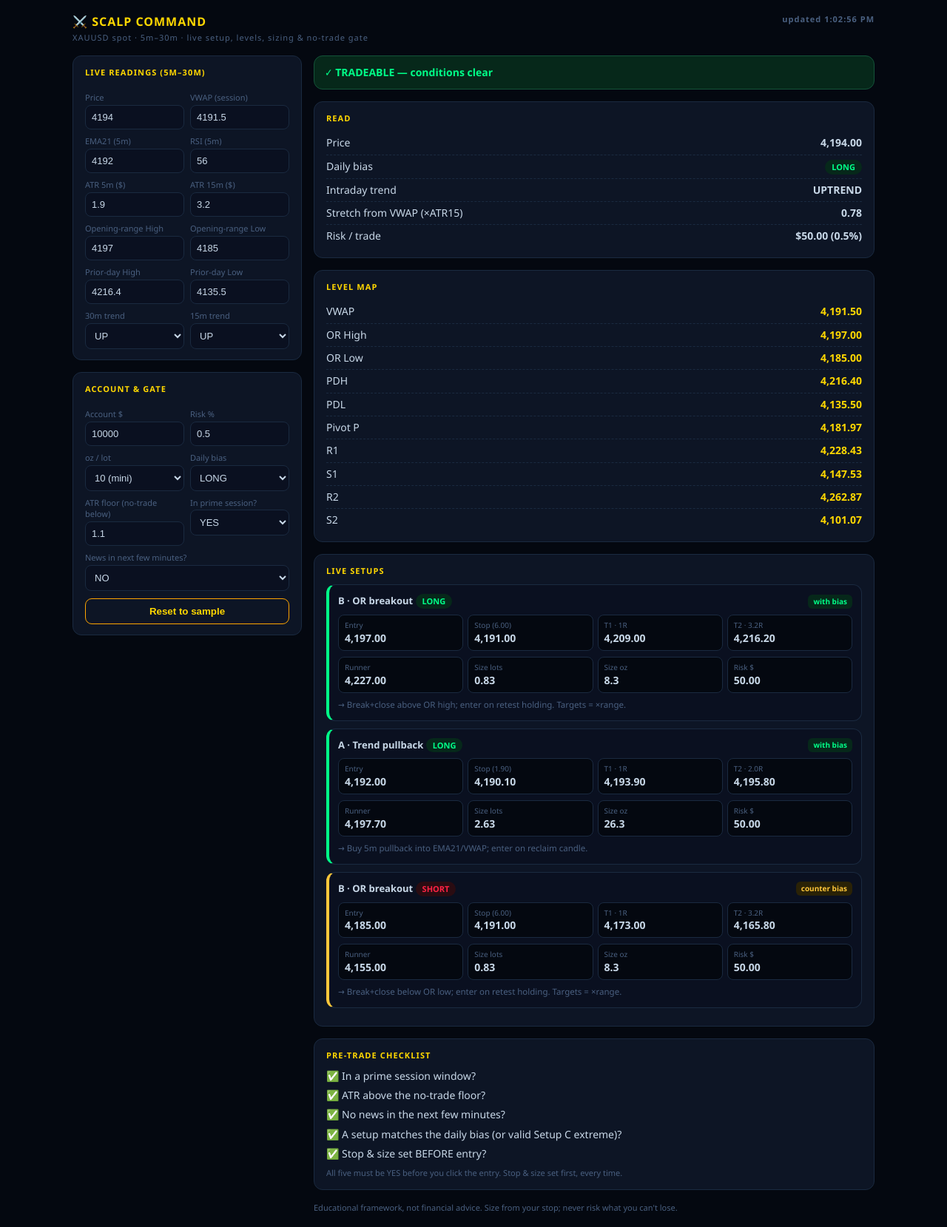
After one commit to adham3798/gold-command-center, a Flask app: page /static/scalp.html in a window 1280 px wide. The commit adds this page. Shown: the whole page at 74% size. Run offline with Flask 3, Linux system fonts and the light colour scheme.

Commit message:
Add Scalp tab: 5m-30m intraday scalping dashboard

```diff
--- /dev/null
+++ b/static/scalp.html
@@ -0,0 +1,190 @@
+<!DOCTYPE html>
+<html lang="en">
+<head>
+<meta charset="UTF-8">
+<meta name="viewport" content="width=device-width, initial-scale=1.0">
+<title>Scalp</title>
+<style>
+  :root{
+    --gold:#FFD700; --gold2:#FFA500; --green:#00FF88; --red:#FF2244;
+    --blue:#00E5FF; --bg:#040810; --bg2:#0A1020; --panel:#0D1525;
+    --border:#1A2A40; --text:#C8D8E8; --dim:#4A6080;
+    --grnbg:#06281a; --redbg:#2a0c12; --ambbg:#2a2206; --amb:#FFC73A;
+  }
+  *{box-sizing:border-box;margin:0;padding:0}
+  html,body{background:var(--bg);color:var(--text);font-family:'Segoe UI',Tahoma,sans-serif;font-size:14px;line-height:1.45}
+  .wrap{max-width:1120px;margin:0 auto;padding:18px}
+  h1{font-size:16px;letter-spacing:1px;color:var(--gold);margin-bottom:2px}
+  .sub{color:var(--dim);font-size:11px;letter-spacing:1px;margin-bottom:16px}
+  .grid{display:grid;grid-template-columns:310px 1fr;gap:16px}
+  @media(max-width:820px){.grid{grid-template-columns:1fr}}
+  .card{background:var(--panel);border:1px solid var(--border);border-radius:12px;padding:14px 16px;margin-bottom:16px}
+  .card h2{font-size:11px;text-transform:uppercase;letter-spacing:.1em;color:var(--gold);margin-bottom:10px}
+  label{display:block;font-size:11px;color:var(--dim);margin:8px 0 2px}
+  input,select{width:100%;padding:8px;border:1px solid var(--border);border-radius:8px;font-size:13px;background:var(--bg2);color:var(--text)}
+  input:focus,select:focus{outline:none;border-color:var(--gold2)}
+  .row2{display:grid;grid-template-columns:1fr 1fr;gap:8px}
+  .gate{display:flex;align-items:center;gap:10px;padding:12px 14px;border-radius:12px;font-weight:800;margin-bottom:16px;font-size:14px}
+  .gate.go{background:var(--grnbg);color:var(--green);border:1px solid #14543a}
+  .gate.no{background:var(--redbg);color:var(--red);border:1px solid #5a2028}
+  .pill{display:inline-block;padding:2px 9px;border-radius:999px;font-size:11px;font-weight:800}
+  .pill.long{background:var(--grnbg);color:var(--green)} .pill.short{background:var(--redbg);color:var(--red)} .pill.neu{background:#16223a;color:var(--dim)}
+  .kv{display:flex;justify-content:space-between;padding:5px 0;border-bottom:1px dashed var(--border);font-variant-numeric:tabular-nums}
+  .kv:last-child{border:0} .lvl b{color:var(--gold)}
+  .setup{border:1px solid var(--border);border-radius:12px;padding:12px;margin-bottom:10px;background:var(--bg2)}
+  .setup.aligned{border-left:4px solid var(--green)} .setup.counter{border-left:4px solid var(--amb)}
+  .setup .t{display:flex;justify-content:space-between;align-items:center;gap:8px;margin-bottom:6px}
+  .setup .nm{font-weight:800;font-size:13px}
+  .nums{display:grid;grid-template-columns:repeat(4,1fr);gap:6px;margin:8px 0;font-variant-numeric:tabular-nums}
+  .nums div{background:var(--bg);border:1px solid var(--border);border-radius:8px;padding:6px 8px}
+  .nums span{display:block;font-size:10px;color:var(--dim)} .nums b{font-size:14px}
+  .tag{font-size:10px;font-weight:800;padding:2px 7px;border-radius:6px}
+  .tag.ok{background:var(--grnbg);color:var(--green)} .tag.warn{background:var(--ambbg);color:var(--amb)}
+  .note{color:var(--dim);font-size:11.5px;margin-top:4px}
+  .check{list-style:none} .check li{margin:6px 0}
+  .foot{color:var(--dim);font-size:11px;margin-top:8px}
+  .muted{color:var(--dim)}
+  .btn{margin-top:10px;width:100%;padding:9px;border:1px solid var(--gold2);background:transparent;color:var(--gold);border-radius:9px;font-weight:800;cursor:pointer}
+  .btn:hover{background:var(--gold2);color:var(--bg)}
+  .stamp{float:right;color:var(--dim);font-size:11px}
+</style>
+</head>
+<body>
+<div class="wrap">
+  <h1>⚔️ SCALP COMMAND <span class="stamp" id="stamp"></span></h1>
+  <div class="sub">XAUUSD spot · 5m–30m · live setup, levels, sizing &amp; no-trade gate</div>
+  <div class="grid">
+    <div>
+      <div class="card">
+        <h2>Live readings (5m–30m)</h2>
+        <div class="row2"><div><label>Price</label><input id="px" type="number" step="0.01"></div>
+          <div><label>VWAP (session)</label><input id="vw" type="number" step="0.01"></div></div>
+        <div class="row2"><div><label>EMA21 (5m)</label><input id="e21" type="number" step="0.01"></div>
+          <div><label>RSI (5m)</label><input id="rsi" type="number" step="0.1"></div></div>
+        <div class="row2"><div><label>ATR 5m ($)</label><input id="a5" type="number" step="0.01"></div>
+          <div><label>ATR 15m ($)</label><input id="a15" type="number" step="0.01"></div></div>
+        <div class="row2"><div><label>Opening-range High</label><input id="orh" type="number" step="0.01"></div>
+          <div><label>Opening-range Low</label><input id="orl" type="number" step="0.01"></div></div>
+        <div class="row2"><div><label>Prior-day High</label><input id="pdh" type="number" step="0.01"></div>
+          <div><label>Prior-day Low</label><input id="pdl" type="number" step="0.01"></div></div>
+        <div class="row2"><div><label>30m trend</label>
+          <select id="t30"><option>UP</option><option>DOWN</option><option>RANGE</option></select></div>
+          <div><label>15m trend</label>
+          <select id="t15"><option>UP</option><option>DOWN</option><option>RANGE</option></select></div></div>
+      </div>
+      <div class="card">
+        <h2>Account &amp; gate</h2>
+        <div class="row2"><div><label>Account $</label><input id="acc" type="number" step="100"></div>
+          <div><label>Risk %</label><input id="risk" type="number" step="0.1"></div></div>
+        <div class="row2"><div><label>oz / lot</label>
+          <select id="oz"><option value="100">100 (std)</option><option value="10">10 (mini)</option><option value="1">1 (micro)</option></select></div>
+          <div><label>Daily bias</label>
+          <select id="bias"><option>LONG</option><option>SHORT</option><option>NEUTRAL</option></select></div></div>
+        <div class="row2"><div><label>ATR floor (no-trade below)</label><input id="floor" type="number" step="0.01"></div>
+          <div><label>In prime session?</label><select id="sess"><option>YES</option><option>NO</option></select></div></div>
+        <label>News in next few minutes?</label>
+        <select id="news"><option>NO</option><option>YES</option></select>
+        <button class="btn" id="reset">Reset to sample</button>
+      </div>
+    </div>
+    <div>
+      <div id="gate" class="gate go">—</div>
+      <div class="card"><h2>Read</h2>
+        <div class="kv"><span>Price</span><b id="oPx">—</b></div>
+        <div class="kv"><span>Daily bias</span><b id="oBias">—</b></div>
+        <div class="kv"><span>Intraday trend</span><b id="oTrend">—</b></div>
+        <div class="kv"><span>Stretch from VWAP (×ATR15)</span><b id="oStretch">—</b></div>
+        <div class="kv"><span>Risk / trade</span><b id="oRisk">—</b></div>
+      </div>
+      <div class="card"><h2>Level map</h2><div id="levels"></div></div>
+      <div class="card"><h2>Live setups</h2><div id="setups"></div></div>
+      <div class="card"><h2>Pre-trade checklist</h2><ul class="check" id="check"></ul>
+        <div class="foot">All five must be YES before you click the entry. Stop &amp; size set first, every time.</div></div>
+      <div class="foot">Educational framework, not financial advice. Size from your stop; never risk what you can't lose.</div>
+    </div>
+  </div>
+</div>
+<script>
+const SAMPLE={px:4194,vw:4191.5,e21:4192,rsi:56,a5:1.9,a15:3.2,orh:4197,orl:4185,
+  pdh:4216.4,pdl:4135.5,t30:"UP",t15:"UP",acc:10000,risk:0.5,oz:"10",bias:"LONG",
+  floor:1.1,sess:"YES",news:"NO"};
+const ids=Object.keys(SAMPLE);
+const $=id=>document.getElementById(id);
+function load(){let s={};try{s=JSON.parse(localStorage.getItem("scalp")||"{}")}catch(e){}
+  ids.forEach(k=>{const v=(s&&k in s)?s[k]:SAMPLE[k];const el=$(k);if(el)el.value=v});}
+function save(){const o={};ids.forEach(k=>o[k]=$(k).value);localStorage.setItem("scalp",JSON.stringify(o));}
+function num(id){return parseFloat($(id).value)||0;}
+function fmt(x){return (Math.round(x*100)/100).toLocaleString(undefined,{minimumFractionDigits:2,maximumFractionDigits:2});}
+function trendLabel(t30,t15,px,vw){
+  const up=t30==="UP"&&t15==="UP"&&px>vw, dn=t30==="DOWN"&&t15==="DOWN"&&px<vw;
+  if(up)return"UPTREND"; if(dn)return"DOWNTREND";
+  if(t30==="UP"||t15==="UP")return"WEAK UP";
+  if(t30==="DOWN"||t15==="DOWN")return"WEAK DOWN"; return"RANGE";}
+function sizeLots(acc,risk,stopDist,oz){const rd=acc*risk/100;const perLot=stopDist*oz;
+  return perLot>0?{lots:rd/perLot,oz:(rd/perLot)*oz,rd}:{lots:0,oz:0,rd};}
+function aligned(bias,dir){if(bias==="LONG")return dir==="LONG";if(bias==="SHORT")return dir==="SHORT";return true;}
+function mk(name,dir,entry,stop,note){const sd=Math.abs(entry-stop);
+  const t1=entry+(dir==="LONG"?1:-1)*1*sd,t2=entry+(dir==="LONG"?1:-1)*2*sd,run=entry+(dir==="LONG"?1:-1)*3*sd;
+  return {name,dir,entry,stop,sd,t1,t2,run,note};}
+function build(){
+  const px=num("px"),vw=num("vw"),e21=num("e21"),rsi=num("rsi"),a5=num("a5"),a15=num("a15"),
+    orh=num("orh"),orl=num("orl"),pdh=num("pdh"),pdl=num("pdl"),
+    acc=num("acc"),risk=num("risk"),oz=parseFloat($("oz").value),bias=$("bias").value,floor=num("floor");
+  const trend=trendLabel($("t30").value,$("t15").value,px,vw);
+  const stretch=a15>0?(px-vw)/a15:0;
+  const reasons=[];
+  if($("sess").value!=="YES")reasons.push("not in a prime session");
+  if($("news").value!=="NO")reasons.push("news imminent");
+  if(a5<floor)reasons.push("ATR below floor (dead market)");
+  const go=reasons.length===0;
+  const g=$("gate");g.className="gate "+(go?"go":"no");
+  g.textContent=go?"✓ TRADEABLE — conditions clear":"✕ NO-TRADE — "+reasons.join(", ");
+  $("oPx").textContent=fmt(px);
+  const bp={LONG:"long",SHORT:"short",NEUTRAL:"neu"}[bias];
+  $("oBias").innerHTML='<span class="pill '+bp+'">'+bias+'</span>';
+  $("oTrend").textContent=trend;
+  $("oStretch").textContent=stretch.toFixed(2)+(Math.abs(stretch)>=2?"  (extreme)":"");
+  $("oRisk").textContent="$"+fmt(acc*risk/100)+"  ("+risk+"%)";
+  const P=(pdh+pdl+px)/3; const lv=[["VWAP",vw],["OR High",orh],["OR Low",orl],
+    ["PDH",pdh],["PDL",pdl],["Pivot P",P],["R1",2*P-pdl],["S1",2*P-pdh],
+    ["R2",P+(pdh-pdl)],["S2",P-(pdh-pdl)]];
+  $("levels").innerHTML=lv.map(([k,v])=>'<div class="kv lvl"><span>'+k+'</span><b>'+fmt(v)+'</b></div>').join("");
+  const out=[];
+  if(trend==="UPTREND"||trend==="WEAK UP"){const entry=Math.max(e21,vw);
+    out.push(mk("A · Trend pullback","LONG",entry,entry-Math.max(a5,1*a5),"Buy 5m pullback into EMA21/VWAP; enter on reclaim candle."));}
+  if(trend==="DOWNTREND"||trend==="WEAK DOWN"){const entry=Math.min(e21,vw);
+    out.push(mk("A · Trend pullback","SHORT",entry,entry+Math.max(a5,1*a5),"Sell 5m pullback into EMA21/VWAP; enter on rejection candle."));}
+  if(orh>orl){const rng=orh-orl;
+    out.push({name:"B · OR breakout",dir:"LONG",entry:orh,stop:orh-Math.max(0.5*rng,a5),t1:orh+rng,t2:orh+1.6*rng,run:orh+2.5*rng,sd:Math.max(0.5*rng,a5),note:"Break+close above OR high; enter on retest holding. Targets = ×range."});
+    out.push({name:"B · OR breakout",dir:"SHORT",entry:orl,stop:orl+Math.max(0.5*rng,a5),t1:orl-rng,t2:orl-1.6*rng,run:orl-2.5*rng,sd:Math.max(0.5*rng,a5),note:"Break+close below OR low; enter on retest holding. Targets = ×range."});}
+  if(Math.abs(stretch)>=2 && (trend==="RANGE"||trend==="WEAK UP"||trend==="WEAK DOWN")){
+    if(stretch>=2&&rsi>=70)out.push({name:"C · VWAP reversion (HALF size)",dir:"SHORT",entry:px,stop:px+a5,t1:px-(px-vw)*0.5,t2:vw,run:vw-0.5*a5,sd:a5,note:"Stretched & RSI≥70 with rejection wick. Target VWAP."});
+    if(stretch<=-2&&rsi<=30)out.push({name:"C · VWAP reversion (HALF size)",dir:"LONG",entry:px,stop:px-a5,t1:px+(vw-px)*0.5,t2:vw,run:vw+0.5*a5,sd:a5,note:"Stretched & RSI≤30 with rejection wick. Target VWAP."});}
+  out.forEach(s=>{const half=s.name[0]==="C";const sz=sizeLots(acc,risk,s.sd,oz*(half?0.5:1));s.lots=sz.lots;s.ozs=sz.oz;
+    s.al=aligned(bias,s.dir);s.rr2=s.sd>0?Math.abs(s.t2-s.entry)/s.sd:0;s.rd=acc*risk/100*(half?0.5:1);});
+  out.sort((a,b)=>(b.al-a.al)||(b.rr2-a.rr2));
+  $("setups").innerHTML = out.length? out.map(s=>
+    '<div class="setup '+(s.al?'aligned':'counter')+'">'+
+      '<div class="t"><span class="nm">'+s.name+' <span class="pill '+(s.dir==='LONG'?'long':'short')+'">'+s.dir+'</span></span>'+
+        '<span class="tag '+(s.al?'ok':'warn')+'">'+(s.al?'with bias':'counter bias')+'</span></div>'+
+      '<div class="nums"><div><span>Entry</span><b>'+fmt(s.entry)+'</b></div><div><span>Stop ('+fmt(s.sd)+')</span><b>'+fmt(s.stop)+'</b></div>'+
+        '<div><span>T1 · 1R</span><b>'+fmt(s.t1)+'</b></div><div><span>T2 · '+s.rr2.toFixed(1)+'R</span><b>'+fmt(s.t2)+'</b></div></div>'+
+      '<div class="nums"><div><span>Runner</span><b>'+fmt(s.run)+'</b></div><div><span>Size lots</span><b>'+s.lots.toFixed(2)+'</b></div>'+
+        '<div><span>Size oz</span><b>'+s.ozs.toFixed(1)+'</b></div><div><span>Risk $</span><b>'+fmt(s.rd)+'</b></div></div>'+
+      '<div class="note">→ '+s.note+'</div></div>').join("")
+    : '<div class="muted">No valid setup right now — stand aside.</div>';
+  const chk=[["In a prime session window?",$("sess").value==="YES"],
+    ["ATR above the no-trade floor?",a5>=floor],
+    ["No news in the next few minutes?",$("news").value==="NO"],
+    ["A setup matches the daily bias (or valid Setup C extreme)?",out.some(s=>s.al)],
+    ["Stop & size set BEFORE entry?",true]];
+  $("check").innerHTML=chk.map(([t,ok])=>'<li>'+(ok?"✅":"⬜")+' '+t+'</li>').join("");
+  $("stamp").textContent="updated "+new Date().toLocaleTimeString();
+  save();
+}
+$("reset").onclick=()=>{ids.forEach(k=>{const el=$(k);if(el)el.value=SAMPLE[k]});build();};
+document.querySelectorAll("input,select").forEach(el=>el.addEventListener("input",build));
+load();build();
+</script>
+</body>
+</html>
```
Also changed, not shown: templates/shell.html (+12 -1 lines).
